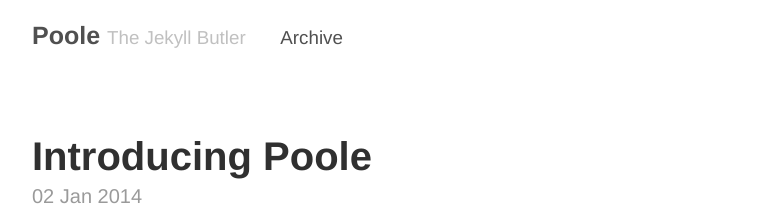
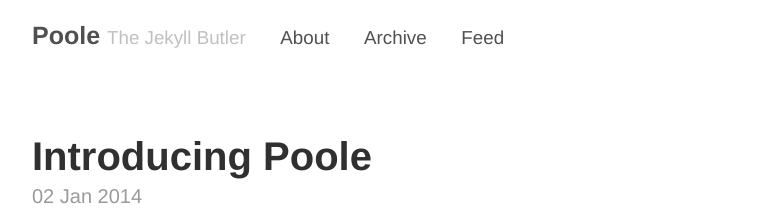
Before and after one commit to bchoi12/bchoi12.github.io, a Jekyll site: the page built from index.html, in a window 1280 px wide. Shown: the top 220 px of the page, without its empty margins (248-1031 px from the left). Built offline with Jekyll 4.4.1, drawn with Linux system fonts in a browser that asks for light colours; Markdown is read by kramdown in place of the engine named in the settings; the list of posts is cut into pages by our own code.

Commit message:
Revert "cname"
This reverts commit 6699c5853f465d79e726a801b1045a4531cc439e.

```diff
--- a/_config.yml
+++ b/_config.yml
@@ -21,4 +21,6 @@ version:          1.0.0
 github:
   repo:           https://github.com/poole/poole
 pages_list:
+  About:	  '/about'
   Archive:	  '/archive'
+  Feed:		  '/atom.xml'
```
